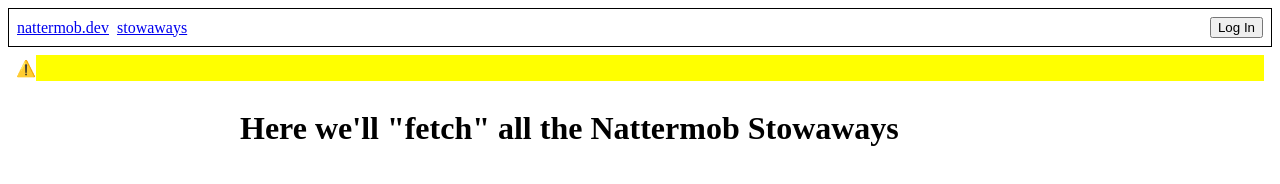
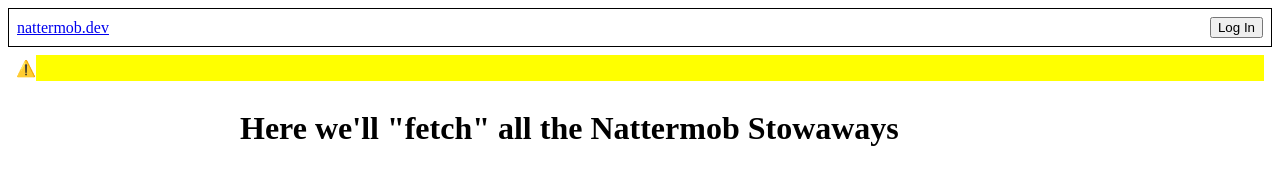
Before and after one commit to queen-raae/nattermob.dev, a Gatsby site: page /stowaways in a window 1280 px wide. Built offline with nearby package versions, Linux system fonts and the light colour scheme; Gatsby itself is replaced by a stand-in of ours; no server answers.

Commit message:
style: somethingPiratyButAlsoSlightlyRelevant

```diff
--- a/src/components/header.js
+++ b/src/components/header.js
@@ -16,18 +16,17 @@
         justifyContent: "space-between",
       }}
     >
-      <div
-        style={{
-          display: "grid",
-          gridTemplateColumns: "auto auto",
-          gridGap: 8,
-        }}
-      >
+      <div>
         <Link to="/">nattermob.dev</Link>
-        <Link to="/stowaways">stowaways</Link>
       </div>
       <div>
         {isLoading ? (
+          /*
+             Could we make this "Loading..." into:
+             "Boarding"
+             ""
+             _ _ _ _ (something?)
+          */
           <div>Loading...</div>
         ) : (
           <Fragment>
@@ -48,6 +47,12 @@
                 </button>
               </div>
             ) : (
+              /*
+                 Could we make this >Log In< into:
+                 "Come aboard!"
+                 ""
+                _ _ _ _ (something?)
+              */
               <button onClick={() => loginWithRedirect()}>Log In</button>
             )}
           </Fragment>
```
